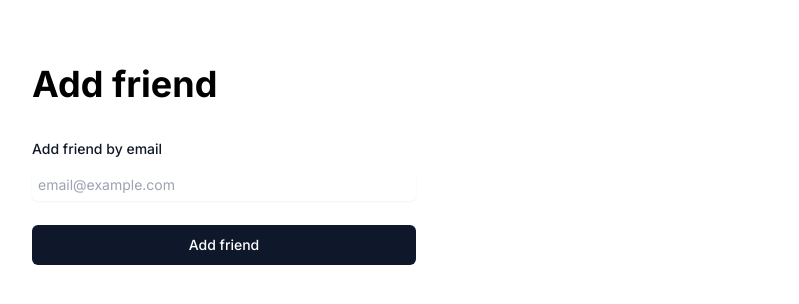
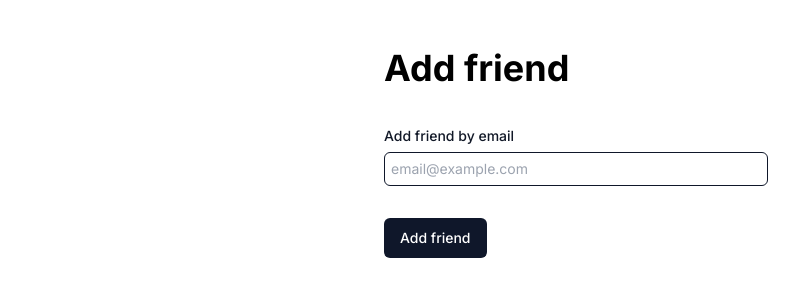
Before and after one commit to mathewbushuru/chatnet, a Next.js app: page /dashboard/add in a window 1280 px wide. Shown: the top 304 px of the page, without its empty margins (0-799 px from the left). Built offline with nearby package versions, Linux system fonts and the light colour scheme.

Commit message:
AddFriend component

```diff
--- a/app/(dashboard)/dashboard/add/page.tsx
+++ b/app/(dashboard)/dashboard/add/page.tsx
@@ -3,10 +3,10 @@ import { FC } from "react";
 
 const AddFriendPage: FC = ({}) => {
   return (
-      <main className=" pt-8 m-8">
-        <h1 className="bg-100 mb-8 text-4xl font-bold">Add friend</h1>
-        <AddFriend/>
-      </main>
+    <main className=" m-8 pt-8 sm:mx-auto sm:mt-12 sm:max-w-lg sm:pt-0">
+      <h1 className="bg-100 mb-8 text-4xl font-bold">Add friend</h1>
+      <AddFriend />
+    </main>
   );
 };
 
--- a/app/components/AddFriend.tsx
+++ b/app/components/AddFriend.tsx
@@ -8,22 +8,16 @@ const AddFriend: FC<AddFriendProps> = ({}) => {
   return (
     <>
       <form className="max-w-sm">
-        <label
-          htmlFor="email"
-          className="text-sm font-medium leading-6 text-gray-900"
-        >
-          Add friend by email{" "}
-        </label>
-        <div className="mt-2 flex flex-col gap-6">
+        <label className="mb-8 flex w-full flex-col text-sm font-medium leading-8 text-gray-900">
+          Add friend by email
           <input
             type="text"
-            name="friendEmail"
-            id="email"
             placeholder="email@example.com"
-            className="block w-full rounded-md border-0 p-1.5 text-indigo-950 text-sm shadow-sm placeholder:text-gray-400 focus:outline-none focus:ring-2 focus:ring-indigo-950"
+            className=" w-full rounded-md border border-slate-900 p-1.5 text-sm font-normal text-gray-700 placeholder:text-sm placeholder:text-gray-400 focus:outline-none focus:ring-1 focus:ring-slate-900"
           />
-          <Button>Add friend</Button>
-        </div>
+        </label>
+
+        <Button>Add friend</Button>
       </form>
     </>
   );
```
